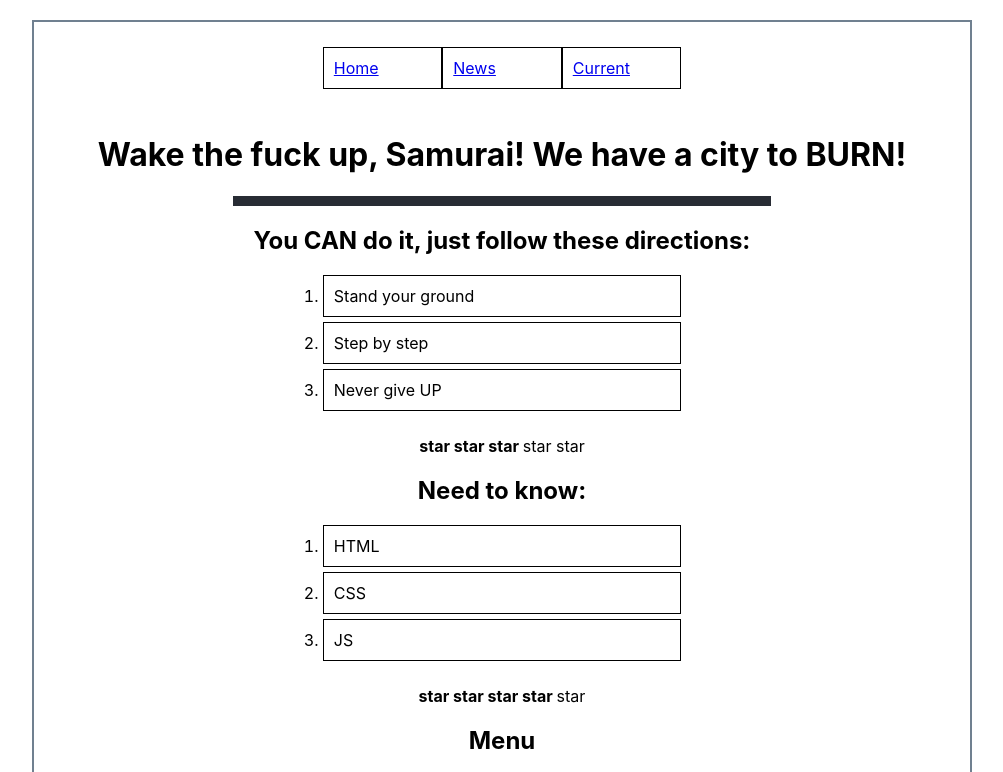
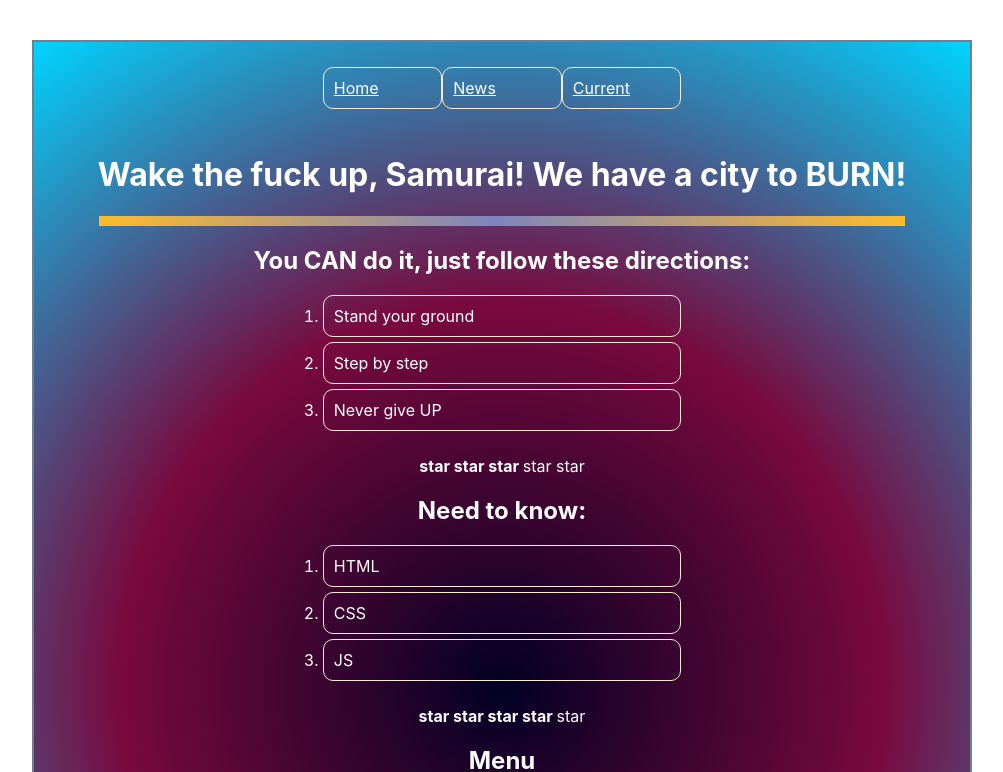
Before and after one commit to Pikadorius/samurai-way-main, a React (Create React App) app: page / in a window 1280 px wide. Shown: the top 772 px of the page, without its empty margins (138-1141 px from the left). Built offline with nearby package versions, Linux system fonts and the light colour scheme.

Commit message:
cosmetic changes

```diff
--- a/src/App.css
+++ b/src/App.css
@@ -2,8 +2,11 @@
   text-align: center;
   width: 70%;
   border: 2px solid slategrey;
-  margin: 20px auto;
+  margin: 40px auto;
   padding: 20px;
+  background: rgb(2,0,36);
+  background: radial-gradient(circle, rgba(2,0,36,1) 0%, rgba(121,9,62,1) 48%, rgba(0,212,255,1) 100%);
+  color: white;
 }
 
 .App-logo {
@@ -52,7 +55,8 @@ li {
   margin: 5px 0;
   text-align: left;
   padding: 10px;
-  border: 1px solid black;
+  border: 1px solid antiquewhite;
+  border-radius: 10px;
 }
 
 .page-header {
@@ -64,11 +68,20 @@ li {
 .break_line {
   padding: 0;
   margin: 20px auto;
-  width: 60%;
+  width: 90%;
   height: 10px;
-  background-color: #282c34;
+  background: rgb(253,187,45);
+  background: linear-gradient(90deg, rgba(253,187,45,1) 0%, rgba(126,132,190,1) 49%, rgba(253,187,45,1) 100%);
 }
 
 .page-header li {
   width: 100px;
 }
+
+a {
+  color: white;
+}
+
+a:hover {
+  color: red;
+}
```
